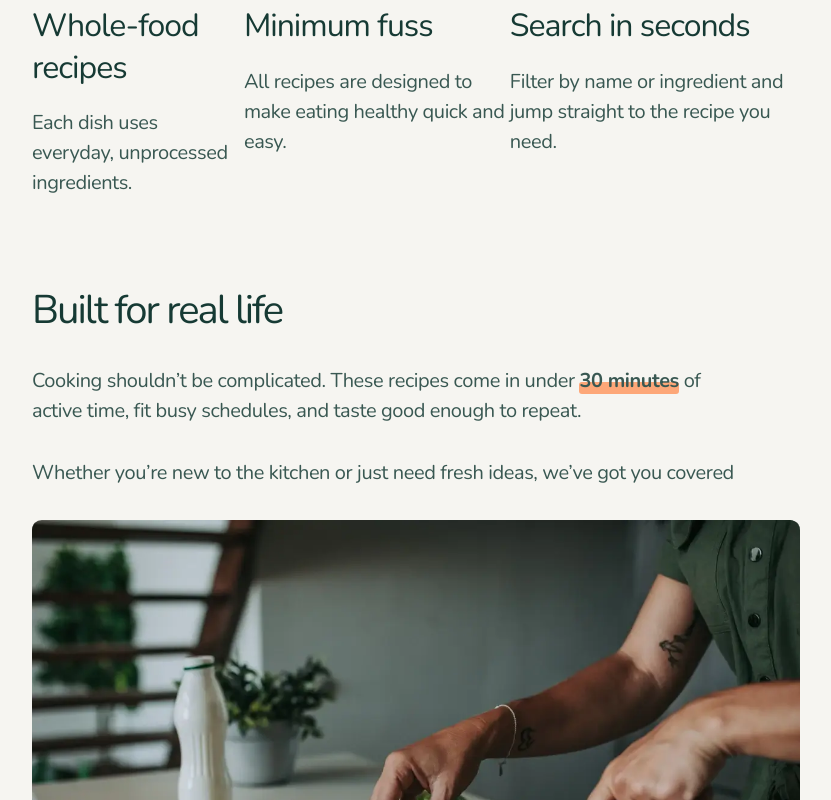
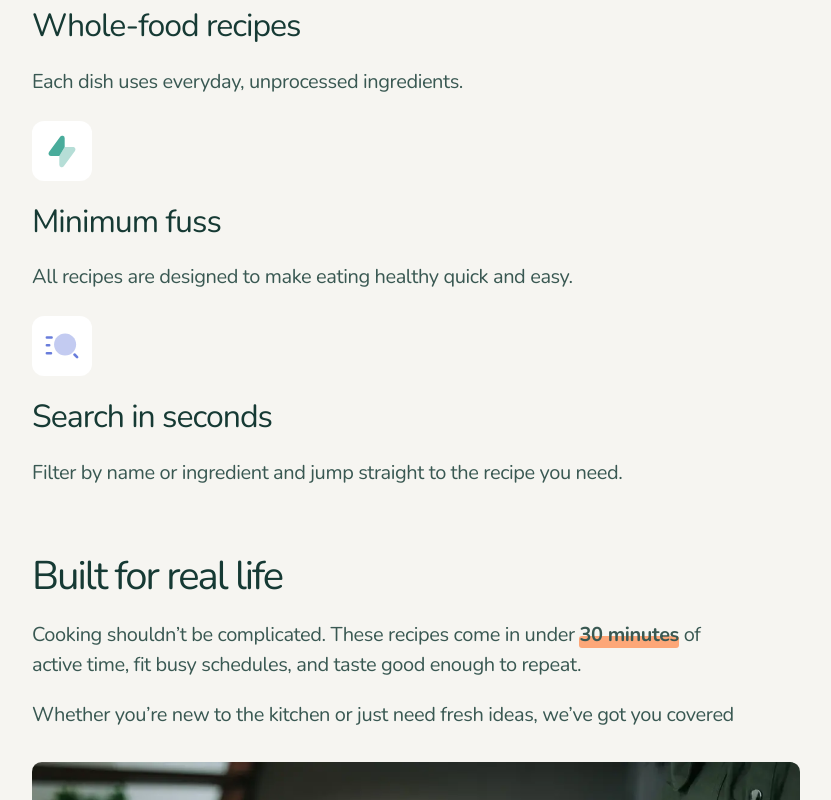
Before and after one commit to Dusan-Milekic/Recipe-finder-website, a React (Vite) app: page / in a window 1280 px wide. Shown: the part 1000-1800 px from the top of the page, without its empty margins (224-1055 px from the left). Built offline with nearby package versions, Linux system fonts and the light colour scheme.

Commit message:
refactor to tailwind

```diff
--- a/src/FeaturesSection.css
+++ b/src/FeaturesSection.css
@@ -1,47 +1,32 @@
+@tailwind components;
+@layer components {
   .section-features {
-  position: relative;
-  z-index: 0;
-  margin: 0 auto;
-  margin-top: 64px;
-  background-color: #f6f5f1;
-  max-width: 375px;
+    @apply relative z-0 my-0 mx-auto mt-16 bg-[#f6f5f1] max-w-[375px];
+  }
+  .section-features .flex-dusan {
+    @apply flex-col;
   }
   .section-features h2 {
-  font-size: 40px;
-  line-height: 120%;
-  letter-spacing: -2px;
-  color: #163a34;
-  margin-bottom: 32px;
+    @apply text-[40px] leading-[120%] tracking-[-2px] text-[#163a34] mb-8;
   }
   .feature {
-  margin-bottom: 24px;
+    @apply mb-6;
   }
   .feature h3 {
-  font-size: 32px;
-  line-height: 130%;
-  letter-spacing: -1px;
-  color: #163a34;
+    @apply text-[32px] leading-[130%] tracking-[-1px] text-[#163a34];
   }
   .feature p {
-  font-size: 20px;
-  line-height: 150%;
-  letter-spacing: -0.4px;
-  color: #395852;
-  margin-top: 20px;
+    @apply text-[20px] leading-[150%] tracking-[-0.4px] text-[#395852] mt-5;
   }
+
   .feature .img-holder {
-  width: 60px;
-  height: 60px;
-  background-color: white;
-  display: flex;
-  justify-content: center;
-  align-items: center;
-  border-radius: 12px;
-  margin-bottom: 20px;
+    @apply flex justify-center w-[60px] h-[60px] bg-white rounded-[12px] mb-5;
   }
-.feature .image-holder img {
-  width: 100%;
+  .feature .img-holder img {
+    @apply m-auto;
   }
+}
+
 @media only screen and (min-width: 768px) {
   .section-features {
     max-width: 768px;
@@ -56,8 +41,9 @@
     text-align: center;
     margin-bottom: 48px;
   }
-  .flex {
+  .section-features .flex-dusan {
     display: flex;
+    flex-direction: row;
     margin-top: 48px;
     width: 100%;
     gap: 32px;
--- a/src/FeaturesSection.jsx
+++ b/src/FeaturesSection.jsx
@@ -4,7 +4,7 @@ export default function FeatureSection() {
     <>
       <div className="section-features">
         <h2>What you'll get</h2>
-        <div className="flex">
+        <div className="flex-dusan">
           <div className="feature">
             <div className="img-holder">
               <img src="images/icon-whole-food-recipes.svg" alt="food" />
--- a/src/HeroSection.css
+++ b/src/HeroSection.css
@@ -20,8 +20,11 @@
   p {
     @apply text-[#395852] text-[20px] mt-[32px] leading-[150%] tracking-[-0.4px];
   }
+  .container {
+    @apply mx-auto;
+  }
   .hero button {
-    @apply px-[32px] py-[16px] text-[20px] font-semibold tracking-[-0.5px] rounded-[10px] bg-[#163a34] text-white mt-[32px] mb-[40px] border-0;
+    @apply px-[32px] py-[16px] text-[20px] font-semibold tracking-[-0.5px] rounded-[10px] bg-[#163a34] text-white mt-[32px] mb-[40px] rounded-xl border-0;
   }
 
   .hero img {
--- a/src/RealLifeSection.css
+++ b/src/RealLifeSection.css
@@ -1,48 +1,29 @@
+@tailwind components;
+@layer components {
   .real-life {
-  display: flex;
-  flex-direction: column;
-  gap: 32px;
-  max-width: 375px;
-  margin: 0 auto;
-  margin-top: 64px;
-  padding-bottom: 86px;
+    @apply relative z-0 my-0 mx-auto mt-16 max-w-[375px] flex flex-col gap-8 pb-[86px];
   }
   .text {
-  max-width: 343px;
+    @apply max-w-[343px];
   }
   .real-life h2 {
-  font-size: 40px;
-  line-height: 120%;
-  letter-spacing: -2px;
-  color: #163a34;
+    @apply text-[40px] leading-[120%] tracking-[-2px] text-[#163a34];
   }
   .real-life p {
-  font-size: 20px;
-  line-height: 150%;
-  letter-spacing: -0.4px;
-  color: #395852;
+    @apply text-[20px] leading-[150%] tracking-[-0.4px] text-[#395852] mt-5;
   }
   .text b {
-  position: relative;
+    @apply relative;
   }
   .text b::after {
-  position: absolute;
-  height: 12px;
-  background-color: #fe9f6b;
-  width: 100%;
-  content: "";
-  bottom: 0px;
-  opacity: 0.9;
-  border-radius: 3px;
-  z-index: -500;
-  left: 0;
+    @apply absolute h-[12px] bg-[#fe9f6b] w-full content-[''] bottom-0 opacity-90 rounded-[3px] -z-50 left-0;
   }
   .real-life .img-holder {
-  width: 100%;
+    @apply w-full;
   }
   .real-life .img-holder img {
-  width: 100%;
-  border-radius: 9.78px;
+    @apply w-full rounded-[9.78px];
+  }
 }
 
 @media only screen and (min-width: 768px) {
```
Lines whose indentation alone changed are shown as unchanged.
